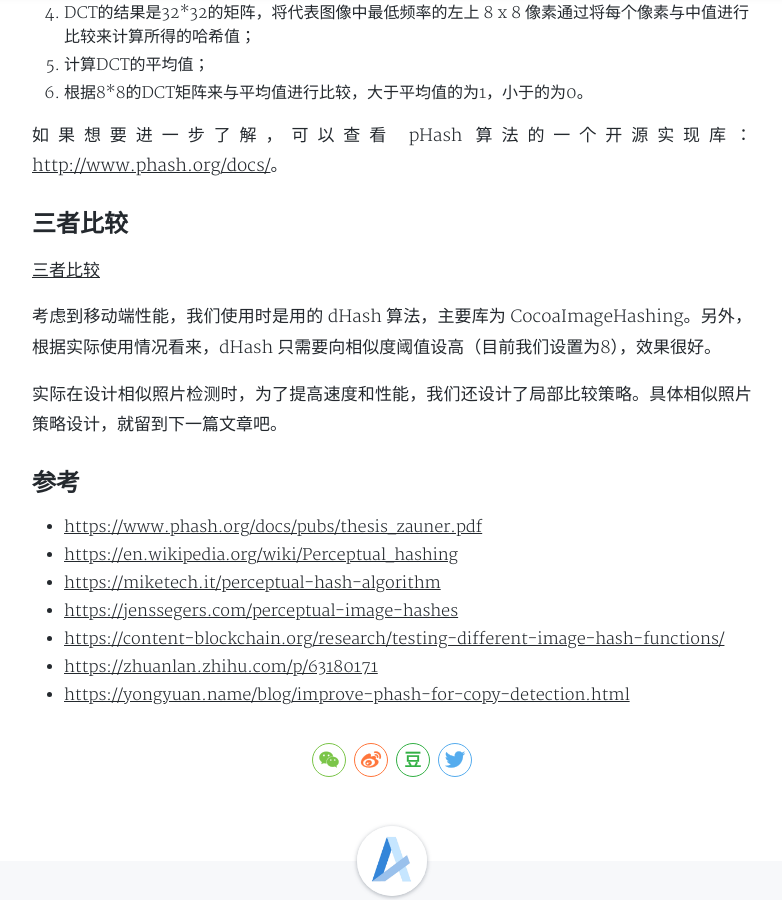
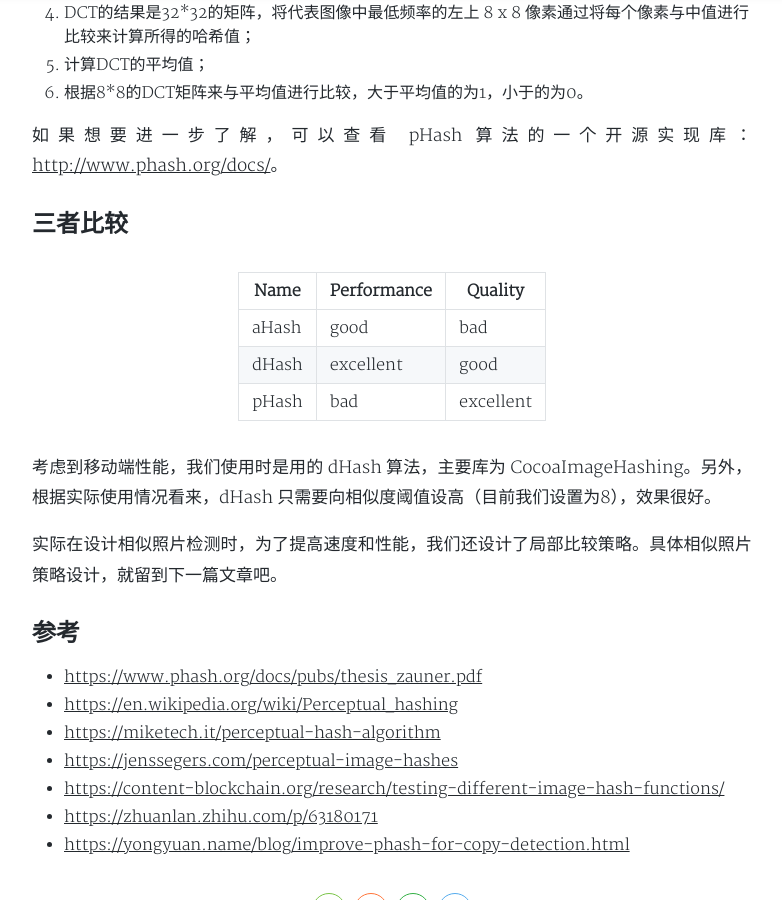
Before and after one commit to Yogayu/data2art, a Jekyll site: the page built from _posts/Tech/Algorithm/2019-10-02-PhotoHash.md, in a window 1280 px wide and 900 px high, scrolled down 5245 px. Shown: the whole window, without its empty margins (248-1030 px from the left). Built offline with Jekyll 4.4.1, drawn with Linux system fonts in a browser that asks for light colours; nearby versions of some CDN libraries; comment, search, counter and statistics services are not loaded; a style sheet for code colours, icons or effects is not loaded.

Commit message:
Update Post

```diff
--- a/_posts/Tech/Algorithm/2019-10-02-PhotoHash.md
+++ b/_posts/Tech/Algorithm/2019-10-02-PhotoHash.md
@@ -9,10 +9,10 @@
 author: 游薪渝
 tags: [Algorithm, iOS]
 bio: '去创造，去体验。<br> To create, To experience.'
-cover: /assets/img/HashPhoto/0.png
+cover: /assets/img/HashPhoto/0.jpeg
 ---
 
-<img src="/assets/img/HashPhoto/0.png" height="600">
+<img src="/assets/img/HashPhoto/0.jpeg" height="600">
 
 在我们最新做的App中，有一个自动找出相似照片并展示的功能。其中，相似照片的查找就是使用的感知哈希算法。那么什么是感知哈希算法？其原理又是什么呢？
 
@@ -140,7 +140,11 @@
 
 ## 三者比较
 
-[三者比较](https://www.notion.so/a4509cc5ab9b4246b0e1175ae170aa5e)
+| Name  | Performance | Quality   |
+| ----- | ----------- | --------- |
+| aHash | good        | bad       |
+| dHash | excellent   | good      |
+| pHash | bad         | excellent |
 
 考虑到移动端性能，我们使用时是用的 dHash 算法，主要库为 CocoaImageHashing。另外，根据实际使用情况看来，dHash 只需要向相似度阈值设高（目前我们设置为8），效果很好。
 
```
Also changed, not shown: assets/img/HashPhoto/0.jpeg (added), 1 other file.
